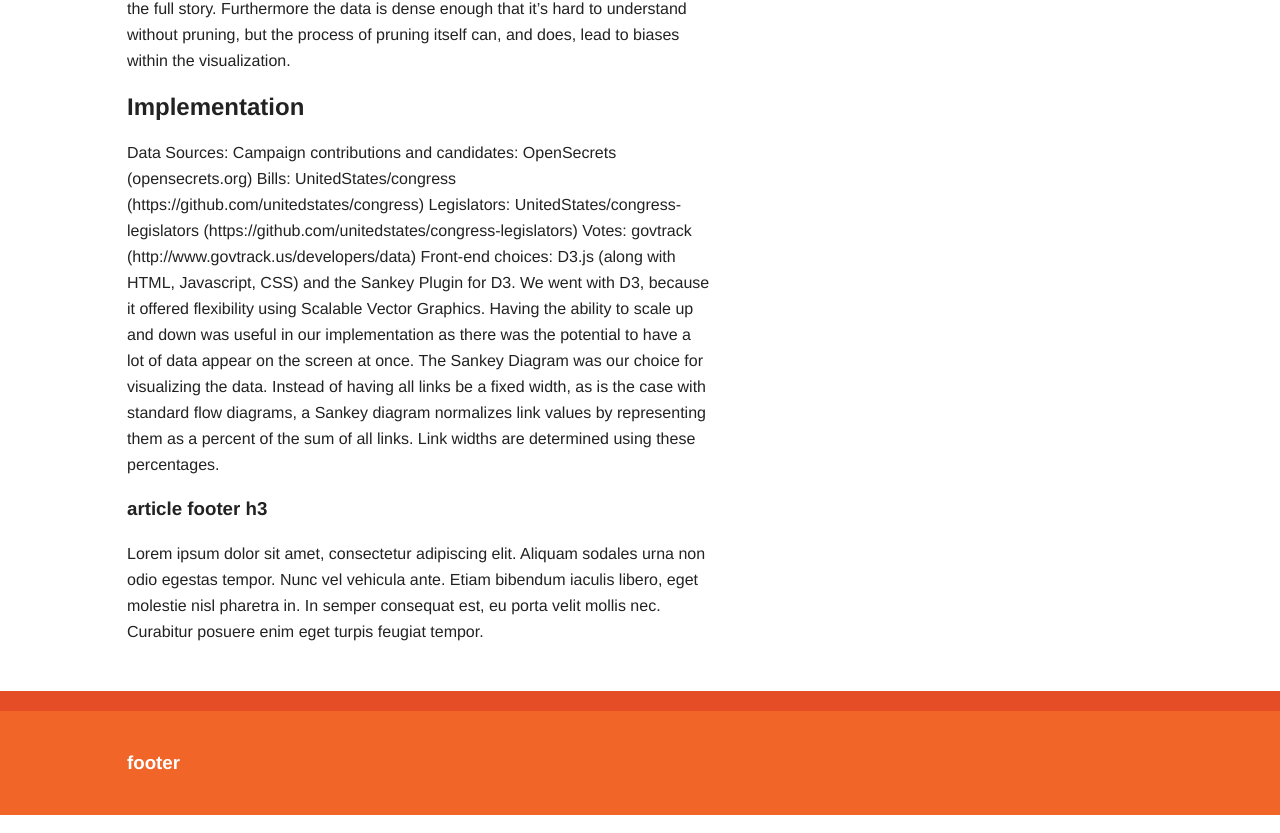
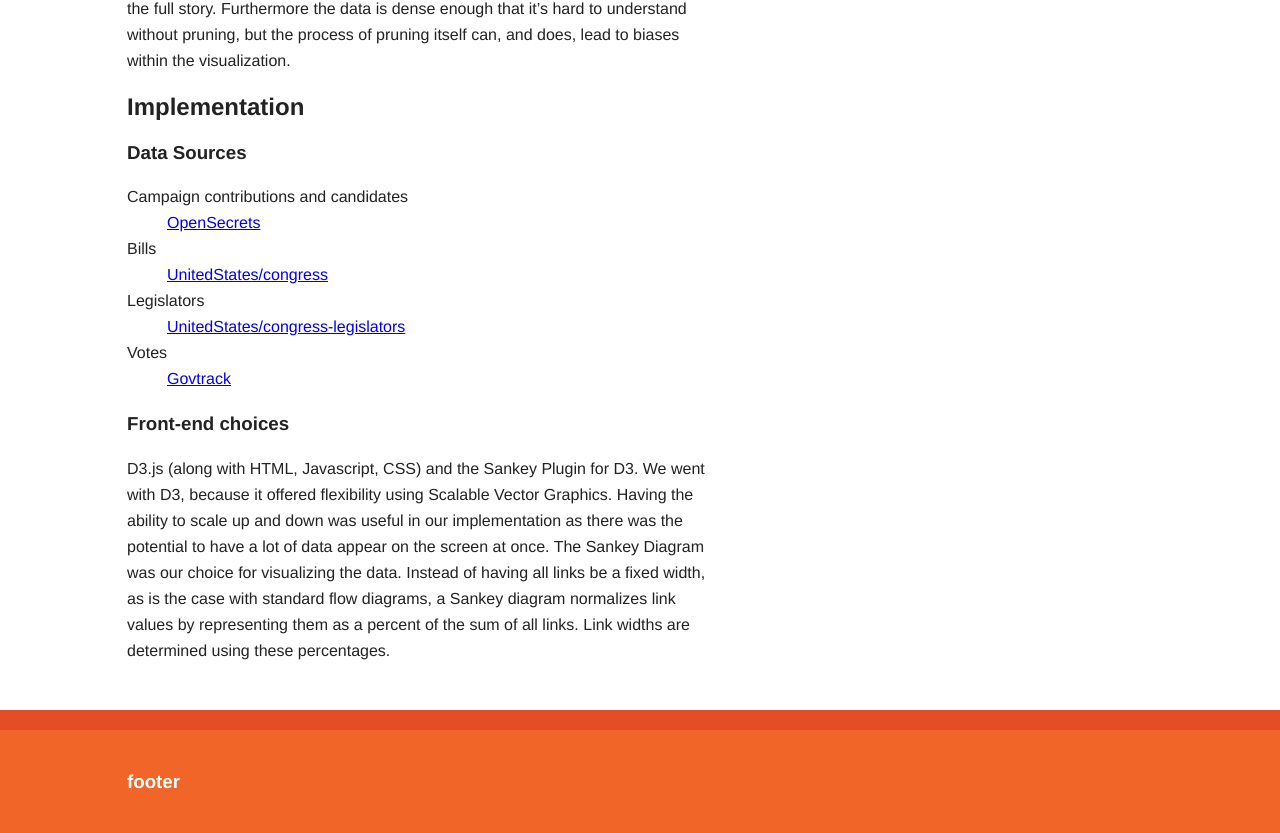
Before and after one commit to funseiki/cost_of_a_vote, a website: page social_viz_page/index.html in a window 1280 px wide. Shown: the part 1235-2068 px from the top of the page. Drawn offline with nearby package versions, Linux system fonts and the light colour scheme.

Commit message:
formatting data sources into definition list

```diff
--- a/social_viz_page/index.html
+++ b/social_viz_page/index.html
@@ -78,24 +78,28 @@ Essentially just looking at money and votes may be interesting but it’s not te
                     <section>
                         <h2>Implementation</h2>
                         <p>
-Data Sources:
-Campaign contributions and candidates: OpenSecrets (opensecrets.org)
-Bills: UnitedStates/congress (https://github.com/unitedstates/congress)
-Legislators: UnitedStates/congress-legislators (https://github.com/unitedstates/congress-legislators)
-Votes: govtrack (http://www.govtrack.us/developers/data)
+                        <h3>Data Sources</h3>
+                        <dl>
+                          <dt>Campaign contributions and candidates</dt>
+                          <dd><a href="http://www.opensecrets.org">OpenSecrets</a></dd>
+                          <dt>Bills</dt>
+                          <dd><a href="https://github.com/unitedstates/congress">UnitedStates/congress</a></dd>
+                          <dt>Legislators</dt>
+                          <dd><a href="https://github.com/unitedstates/congress-legislators">UnitedStates/congress-legislators</a></dd>
+                          <dt>Votes</dt>
+                          <dd><a href="http://www.govtrack.us/">Govtrack</a></dd>
+                        </dl>
 
+                        </p>
 
-Front-end choices:
+                        <h3>Front-end choices</h3>
+                        <p>
 D3.js (along with HTML, Javascript, CSS) and the Sankey Plugin for D3. We went with D3, because it offered flexibility using Scalable Vector Graphics. Having the ability to scale up and down was useful in our implementation as there was the potential to have a lot of data appear on the screen at once.
 
 The Sankey Diagram was our choice for visualizing the data. Instead of having all links be a fixed width, as is the case with standard flow diagrams, a Sankey diagram normalizes link values by representing them as a percent of the sum of all links. Link widths are determined using these percentages.
 
                         </p>
                     </section>
-                    <footer>
-                        <h3>article footer h3</h3>
-                        <p>Lorem ipsum dolor sit amet, consectetur adipiscing elit. Aliquam sodales urna non odio egestas tempor. Nunc vel vehicula ante. Etiam bibendum iaculis libero, eget molestie nisl pharetra in. In semper consequat est, eu porta velit mollis nec. Curabitur posuere enim eget turpis feugiat tempor.</p>
-                    </footer>
                 </article>
 
                 <aside>
```
